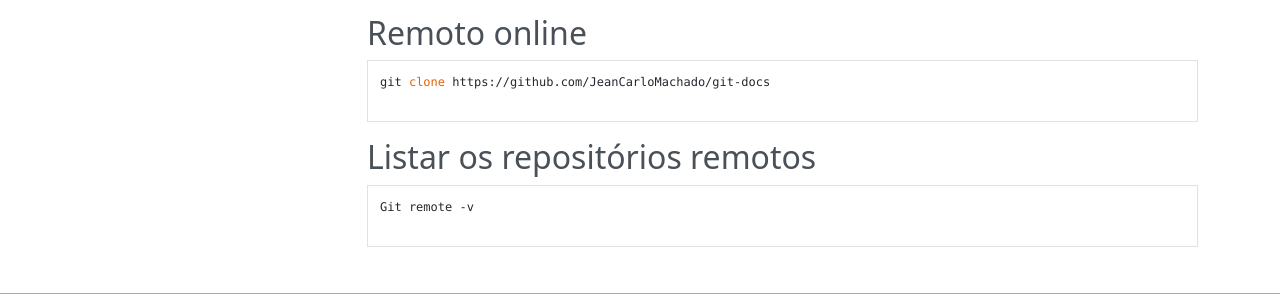
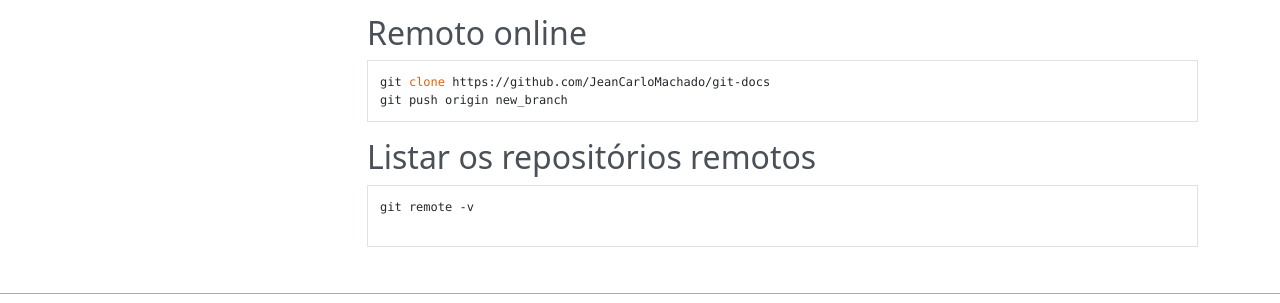
Before and after one commit to jeanCarloMachado/git_course, an MkDocs documentation site: the page built from docs/remotos.md, in a window 1280 px wide. Shown: the part 465-768 px from the top of the page. Built offline with MkDocs 1.6.1, drawn with Linux system fonts in a browser that asks for light colours; nearby versions of some CDN libraries; old or Windows-style settings are respelled for this version of MkDocs.

Commit message:
improvements

````diff
--- a/docs/remotos.md
+++ b/docs/remotos.md
@@ -26,13 +26,13 @@ Remoto online
 
 ```
 git clone https://github.com/JeanCarloMachado/git-docs
-
+git push origin new_branch
 ```
 
 Listar os repositórios remotos
 ------------------------------
 
 ```
-Git remote -v
+git remote -v
 
 ```
--- a/mkdocs.yml
+++ b/mkdocs.yml
@@ -15,5 +15,6 @@ pages:
     - 'desfazendo.md'
     - 'reescrevendo-historico.md'
     - 'remotos.md'
+    - 'github.md'
     - 'ferramentas-auxiliares-e-produtividade.md'
 - Recursos Adicionais: 'recursos_adicionais.md'
````
Also changed, not shown: docs/Github.md (added, +24 -0 lines).
